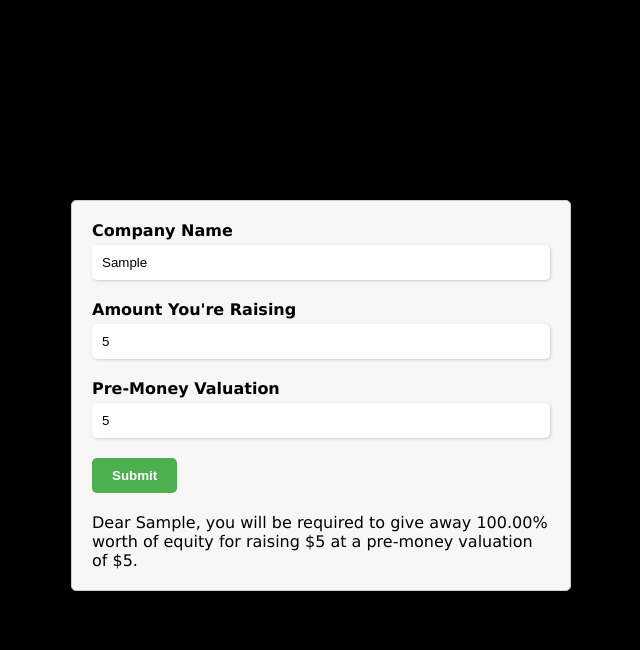
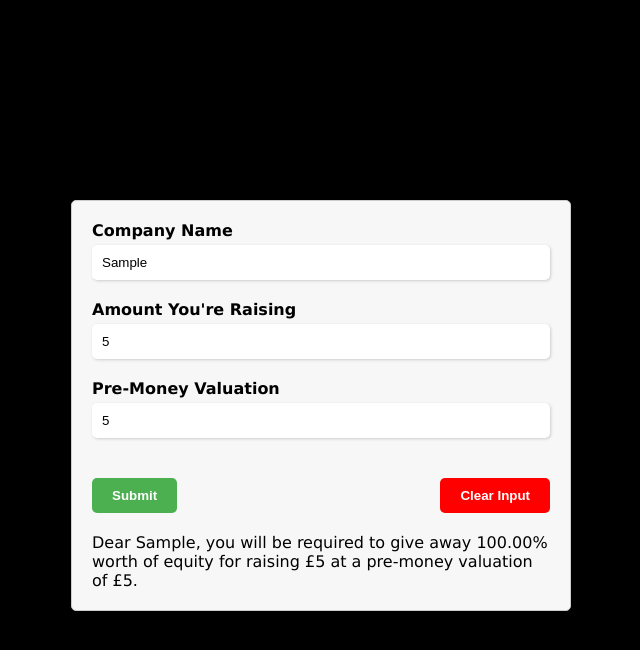
Before and after one commit to B0bbycode/valuation-table, a plain HTML site: page valuation.html in a window 1280 px wide. Both pictures are taken after typing "Sample", "5", "5" into the empty fields and a click on the input "Submit". Shown: the whole page, without its empty margins (319-959 px from the left). Drawn offline with Linux system fonts and the light colour scheme.

Commit message:
Examine Update

```diff
--- a/valuation.css
+++ b/valuation.css
@@ -67,3 +67,26 @@ input[type="number"] {
 .result {
     display: none;
 }
+
+.button-group {
+    display: flex;
+    justify-content: space-between;
+}
+
+#submit {
+    margin-right: 10px;
+}
+
+#clear-input {
+    background-color: red;
+    color: #fff;
+    border: none;
+    border-radius: 5px;
+    padding: 10px 20px;
+    font-weight: bold;
+    cursor: pointer;
+}
+
+#clear-input:hover {
+    background-color: #c0392b;
+}
--- a/valuation.html
+++ b/valuation.html
@@ -10,6 +10,7 @@
 </head>
 
 <body>
+
     <form id="valuation-form-holder">
         <div class="form-group">
             <label for="company-name">Company Name</label>
@@ -23,10 +24,14 @@
             <label for="pre-amount">Pre-Money Valuation</label>
             <input type="number" id="pre-amount" pattern="\d*" oninput="formatNumber(this)" required>
         </div>
-        <input type="submit" id="submit" value="Submit">
+        <div class="button-group">
+            <input type="submit" id="submit" value="Submit">
+            <input type="submit" id="clear-input" value="Clear Input">
+        </div>
         <div id="result"></div>
+    </form>
 
-    </form>
+
     <script src="valuation.js"></script>
 </body>
 
--- a/valuation.js
+++ b/valuation.js
@@ -8,6 +8,9 @@ const preMoneyValuationInput = document.getElementById("pre-amount");
 
 // Get the result element
 const resultElement = document.getElementById("result");
+
+// Get the clear input button
+const clearInputButton = document.getElementById("clear-input");
 
 // Add submit event listener to the form
 form.addEventListener("submit", function(event) {
@@ -24,8 +27,24 @@ form.addEventListener("submit", function(event) {
     const perShareUnit = (amountRaised / (ownershipPercentage));
 
     // Format the result message
-    const resultMessage = `Dear ${companyName}, you will be required to give away ${ownershipPercentage.toFixed(2)}% worth of equity for raising $${amountRaised.toLocaleString()} at a pre-money valuation of $${preMoneyValuation.toLocaleString()}.`;
+    const resultMessage = `Dear ${companyName}, you will be required to give away ${ownershipPercentage.toFixed(2)}% worth of equity for raising £${amountRaised.toLocaleString()} at a pre-money valuation of £${preMoneyValuation.toLocaleString()}.`;
 
     // Set the result message in the result element
     resultElement.innerText = resultMessage;
+
+    // Check if all input fields are empty, and disable the clear input button if they are
+    if (companyName === "" && amountRaised === "" && preMoneyValuation === "") {
+        clearInputButton.disabled = true;
+    } else {
+        clearInputButton.disabled = false;
+    }
+
+    // Add click event listener to the clear input button
+    clearInputButton.addEventListener("click", function() {
+        companyNameInput.value = "";
+        amountRaisedInput.value = "";
+        preMoneyValuationInput.value = "";
+        clearInputButton.disabled = true; // Disable the button after clearing the input fields
+    });
+
 });
```
Also changed, not shown: index.html (+18 -0 lines).
